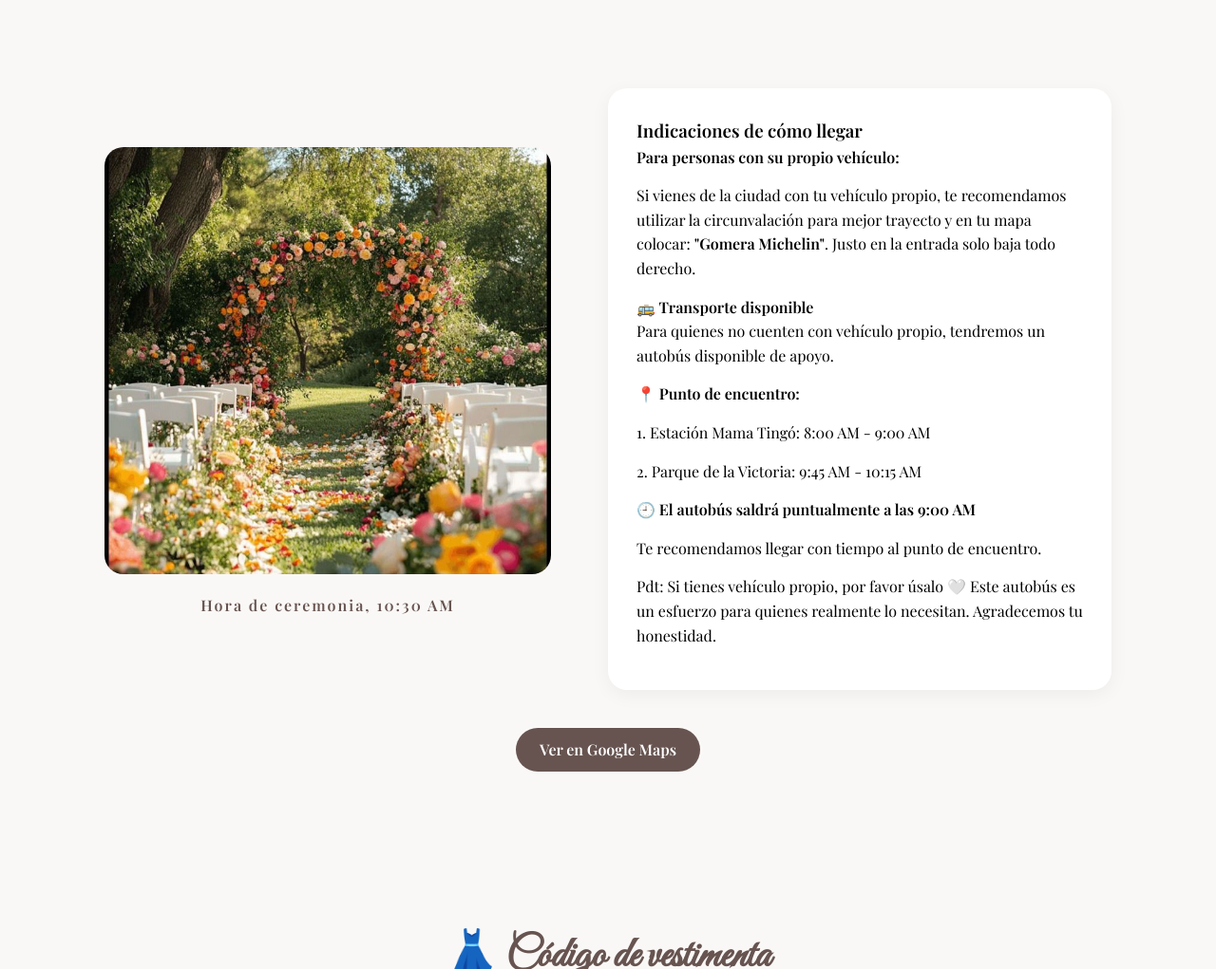
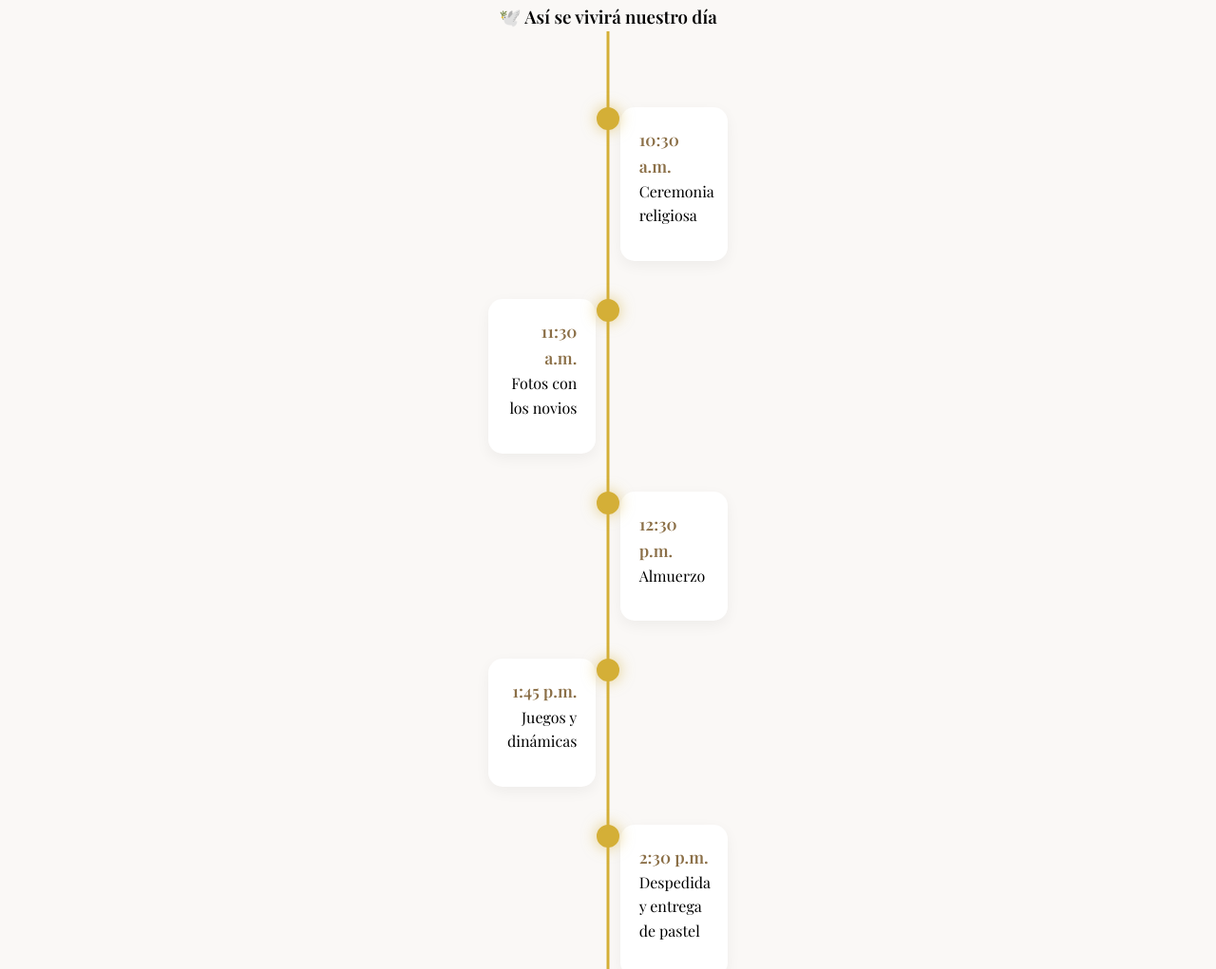
Before and after one commit to yanstack/wedding-bro, a plain HTML site: page docs/index.html in a window 1280 px wide. Shown: the part 1779-2800 px from the top of the page at 95% size. Drawn offline with nearby package versions, Linux system fonts and the light colour scheme.

Commit message:
eighteenth Commit

```diff
--- a/docs/css/index.css
+++ b/docs/css/index.css
@@ -166,8 +166,9 @@ img {
    SECCIONES GENERALES
 ========================= */
 
+
 .section {
-    padding: 80px 20px;
+    padding: 50px 20px;
     max-width: 1100px;
     margin: auto;
 }
@@ -176,7 +177,7 @@ img {
     text-align: center;
     font-family: 'Great Vibes', cursive;
     font-size: 2.8rem;
-    margin-bottom: 40px;
+    margin-bottom: 0px;
 
 }
 
@@ -213,7 +214,7 @@ img {
 .ceremonia {
     display: flex;
     flex-direction: column;
-    gap: 40px;
+    gap: 30px;
     align-items: center;
     width: 90%;
 }
@@ -446,3 +447,100 @@ h2 {
     color: #675450;
 
 }
+
+
+
+
+
+/*---------------------------------------------------------------------------------------------------------*/
+
+
+/* =========================
+   CRONOGRAMA
+========================= */
+
+.cronograma {
+    text-align: center;
+}
+
+.timeline {
+    position: relative;
+    max-width: 700px;
+    margin: auto;
+    padding: 40px 0;
+}
+
+/* Línea vertical */
+.timeline::before {
+    content: '';
+    position: absolute;
+    left: 50%;
+    top: 0;
+    width: 3px;
+    height: 100%;
+    background: #d4af37;
+    transform: translateX(-50%);
+}
+
+/* Cada item */
+.timeline-item {
+    position: relative;
+    margin: 40px 0;
+    opacity: 0;
+    transform: translateY(40px);
+    transition: 0.8s ease;
+}
+
+/* Activado al hacer scroll */
+.timeline-item.active {
+    opacity: 1;
+    transform: translateY(0);
+}
+
+/* Punto */
+.timeline-item::before {
+    content: '';
+    position: absolute;
+    left: 50%;
+    width: 18px;
+    height: 18px;
+    background: white;
+    border: 3px solid #d4af37;
+    border-radius: 50%;
+    transform: translateX(-50%);
+    top: 0;
+    transition: 0.3s ease;
+}
+
+/* Punto activo */
+.timeline-item.active::before {
+    background: #d4af37;
+    box-shadow: 0 0 15px rgba(212, 175, 55, 0.6);
+}
+
+/* Caja */
+.timeline-content {
+    background: white;
+    padding: 20px;
+    border-radius: 15px;
+    width: 45%;
+    box-shadow: 0 5px 15px rgba(0, 0, 0, 0.05);
+}
+
+/* Alternar izquierda y derecha */
+.timeline-item:nth-child(odd) .timeline-content {
+    margin-left: 55%;
+    text-align: left;
+}
+
+.timeline-item:nth-child(even) .timeline-content {
+    margin-right: 55%;
+    text-align: right;
+}
+
+/* Hora */
+.hora-evento {
+    font-weight: bold;
+    color: #8b6f47;
+    font-size: 1.1rem;
+}
--- a/docs/index.html
+++ b/docs/index.html
@@ -45,11 +45,58 @@
     <!-- CEREMONIA -->
 
     <section class="section ceremonia">
-        <h2>Ceremonia</h2>
+        <h2>Cronograma</h2>
+
+        <section class="section cronograma reveal">
+
+            <h3>🕊️ Así se vivirá nuestro día</h3>
+
+            <div class="timeline">
+
+                <div class="timeline-item">
+                    <div class="timeline-content">
+                        <span class="hora-evento">10:30 a.m.</span>
+                        <p>Ceremonia religiosa</p>
+                    </div>
+                </div>
+
+                <div class="timeline-item">
+                    <div class="timeline-content">
+                        <span class="hora-evento">11:30 a.m.</span>
+                        <p>Fotos con los novios</p>
+                    </div>
+                </div>
+
+                <div class="timeline-item">
+                    <div class="timeline-content">
+                        <span class="hora-evento">12:30 p.m.</span>
+                        <p>Almuerzo</p>
+                    </div>
+                </div>
+
+                <div class="timeline-item">
+                    <div class="timeline-content">
+                        <span class="hora-evento">1:45 p.m.</span>
+                        <p>Juegos y dinámicas</p>
+                    </div>
+                </div>
+
+                <div class="timeline-item">
+                    <div class="timeline-content">
+                        <span class="hora-evento">2:30 p.m.</span>
+                        <p>Despedida y entrega de pastel</p>
+                    </div>
+                </div>
+
+            </div>
+
+        </section>
+
 
         <div class="ceremonia-contenido">
 
             <div class="foto-lugar">
+                <h2>Lugar</h2>
                 <img src="fourth.jpeg" alt="">
                 <p class="hora">Hora de ceremonia, 10:30 AM</p>
 
@@ -223,6 +270,23 @@
             }
 
         }, 1000);
+
+
+        //----------------------------------------------------------------------------------------------
+
+        const timelineItems = document.querySelectorAll('.timeline-item');
+
+        window.addEventListener('scroll', () => {
+            timelineItems.forEach(item => {
+                const windowHeight = window.innerHeight;
+                const elementTop = item.getBoundingClientRect().top;
+                const visiblePoint = 100;
+
+                if (elementTop < windowHeight - visiblePoint) {
+                    item.classList.add('active');
+                }
+            });
+        });
     </script>
 </body>
 
```
